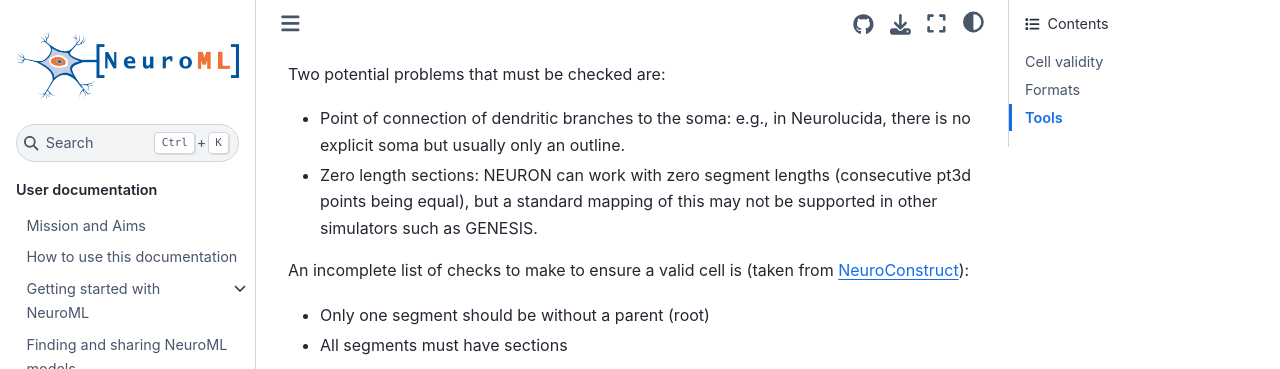
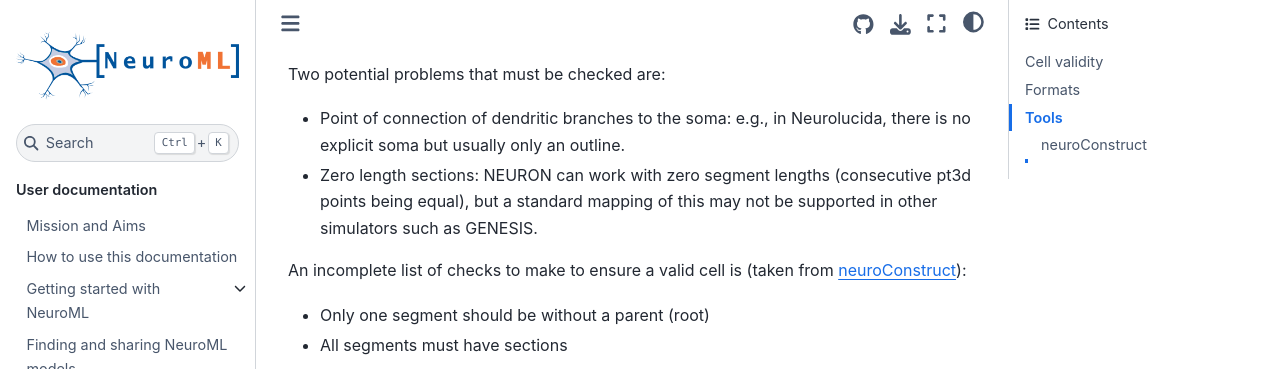
Before and after one commit to NeuroML/Documentation, a Jupyter Book: the page built from source/Userdocs/ImportingMorphologyFiles.md, in a window 1280 px wide and 1400 px high, scrolled down 375 px. Shown: the top 369 px of the window. Built offline with Jupyter Book 1.0.4 settings and Sphinx 7.4.7 and the Sphinx Book theme 1.1.4, drawn with Linux system fonts in a browser that asks for light colours.

Commit message:
squash: wip

```diff
--- a/source/Userdocs/ImportingMorphologyFiles.md
+++ b/source/Userdocs/ImportingMorphologyFiles.md
@@ -14,7 +14,7 @@
 - Point of connection of dendritic branches to the soma: e.g., in Neurolucida, there is no explicit soma but usually only an outline.
 - Zero length sections: NEURON can work with zero segment lengths (consecutive pt3d points being equal), but a standard mapping of this may not be supported in other simulators such as GENESIS.
 
-An incomplete list of checks to make to ensure a valid cell is (taken from {ref}`NeuroConstruct <userdocs:supporting:apps:neuroconstruct>`):
+An incomplete list of checks to make to ensure a valid cell is (taken from {ref}`neuroConstruct <userdocs:supporting:apps:neuroconstruct>`):
 
 - Only one segment should be without a parent (root)
 - All segments must have sections
@@ -49,3 +49,7 @@
 
 
 ## Tools
+
+### neuroConstruct
+
+###
```
